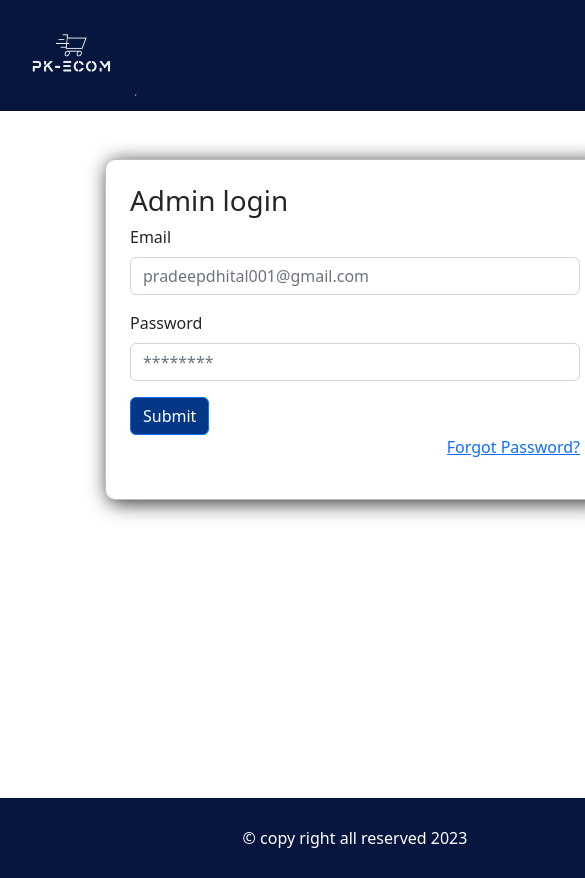
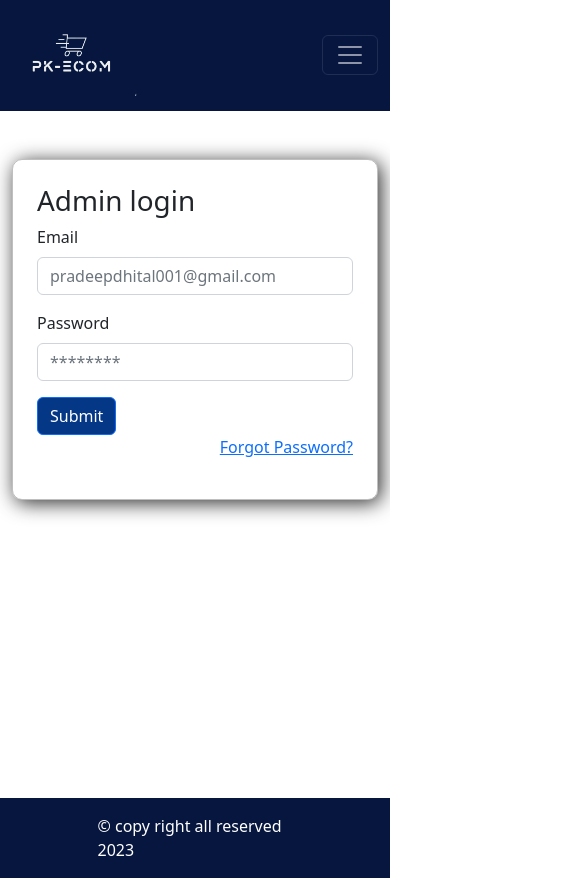
Before and after one commit to PK-ECOM-CMS/PK-ECOM-CMS, a React (Create React App) app: page / in a window 390 px wide. Shown: the top 878 px of the page, 585 px wide, since content can reach past the window. Built offline with nearby package versions, Linux system fonts and the light colour scheme; no server answers.

Commit message:
tables made responsive

```diff
--- a/src/App.css
+++ b/src/App.css
@@ -3,9 +3,6 @@
   --color-blue-light: #5b84c4;
   --color-blue-dark: #053787;
   --color-blue-darkest: #06163f;
-}
-body {
-  min-width: 710px;
 }
 .header,
 .footer_div {
--- a/src/components/items/ItemTable.js
+++ b/src/components/items/ItemTable.js
@@ -11,7 +11,7 @@ export const ItemTable = () => {
     dispatch(getItemsAction());
   }, [dispatch]);
   return (
-    <div>
+    <div className="table-responsive">
       <Table striped bordered hover>
         <thead>
           <tr>
--- a/src/components/orders/OrderTable.js
+++ b/src/components/orders/OrderTable.js
@@ -46,6 +46,7 @@ export const OrderTable = () => {
           </Form.Group>
         </Form>
       </div>
+      <div className="table-responsive">
         <Table striped bordered hover>
           <thead>
             <tr>
@@ -81,6 +82,8 @@ export const OrderTable = () => {
             })}
           </tbody>
         </Table>
+      </div>
+
       <PaginationBasic
         pages={pages}
         active={active}
--- a/src/pages/admin-users/AdminUsers.js
+++ b/src/pages/admin-users/AdminUsers.js
@@ -28,6 +28,7 @@ const AdminUsers = () => {
             <Button variant="warning">Add new admin user </Button>
           </Link>
         </div>
+        <div className="table-responsive">
           <Table striped bordered hover className="mt-3">
             <thead>
               <tr>
@@ -43,7 +44,13 @@ const AdminUsers = () => {
               {adminUsers.map((item, i) => (
                 <tr key={i}>
                   <td>{i + 1}</td>
-                <td className={item.status==="active"?"text-success":"text-danger"}>{item.status}</td>
+                  <td
+                    className={
+                      item.status === "active" ? "text-success" : "text-danger"
+                    }
+                  >
+                    {item.status}
+                  </td>
                   <td>
                     {item.firstName} {item.lastName}
                   </td>
@@ -62,6 +69,7 @@ const AdminUsers = () => {
               ))}
             </tbody>
           </Table>
+        </div>
       </Container>
     </AdminLayout>
   );
--- a/src/pages/users/Users.js
+++ b/src/pages/users/Users.js
@@ -14,6 +14,8 @@ const Users = () => {
     <AdminLayout>
       <h3>Users Management</h3>
       <hr />
+      <div className="table-responsive">
+        {" "}
         <Table striped bordered hover>
           <thead>
             <tr>
@@ -31,7 +33,7 @@ const Users = () => {
                 <td>
                   {item.firstName} {item.lastName}
                 </td>
-                  <td>{ item.email}</td>
+                <td>{item.email}</td>
                 <td>{item.phone}</td>
                 <td>
                   <Button variant="link">info</Button>
@@ -40,6 +42,7 @@ const Users = () => {
             ))}
           </tbody>
         </Table>
+      </div>
     </AdminLayout>
   );
 };
```
Lines whose indentation alone changed are shown as unchanged.
